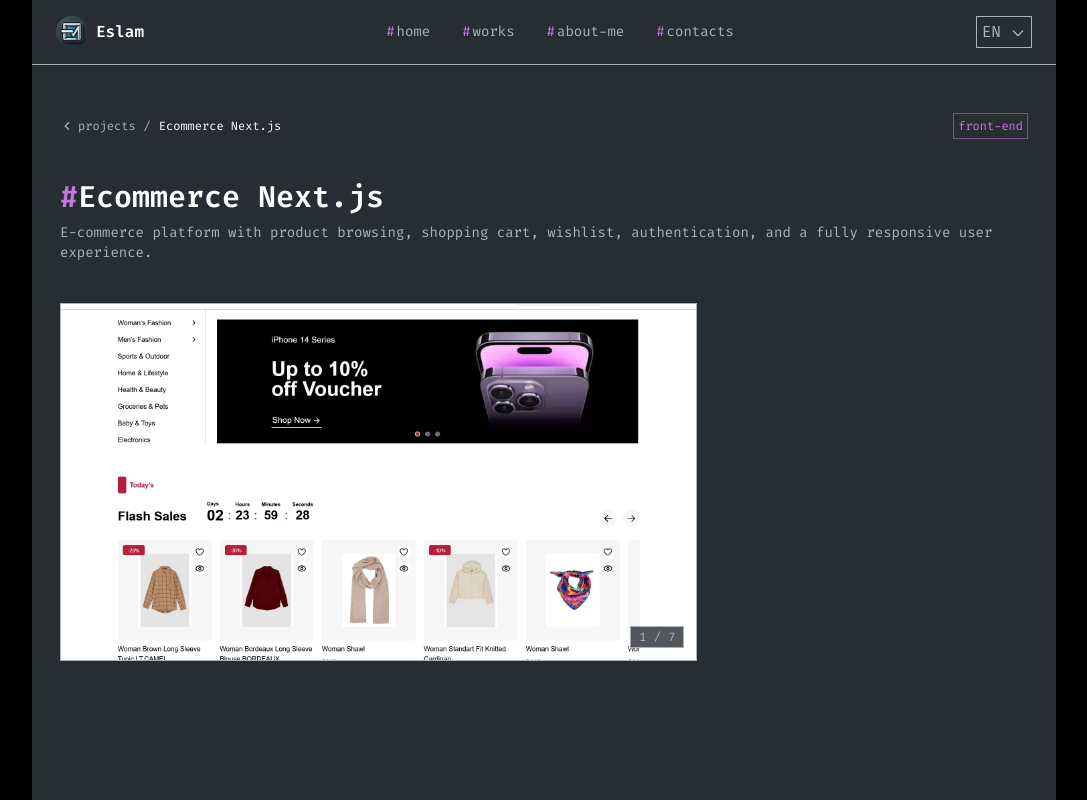
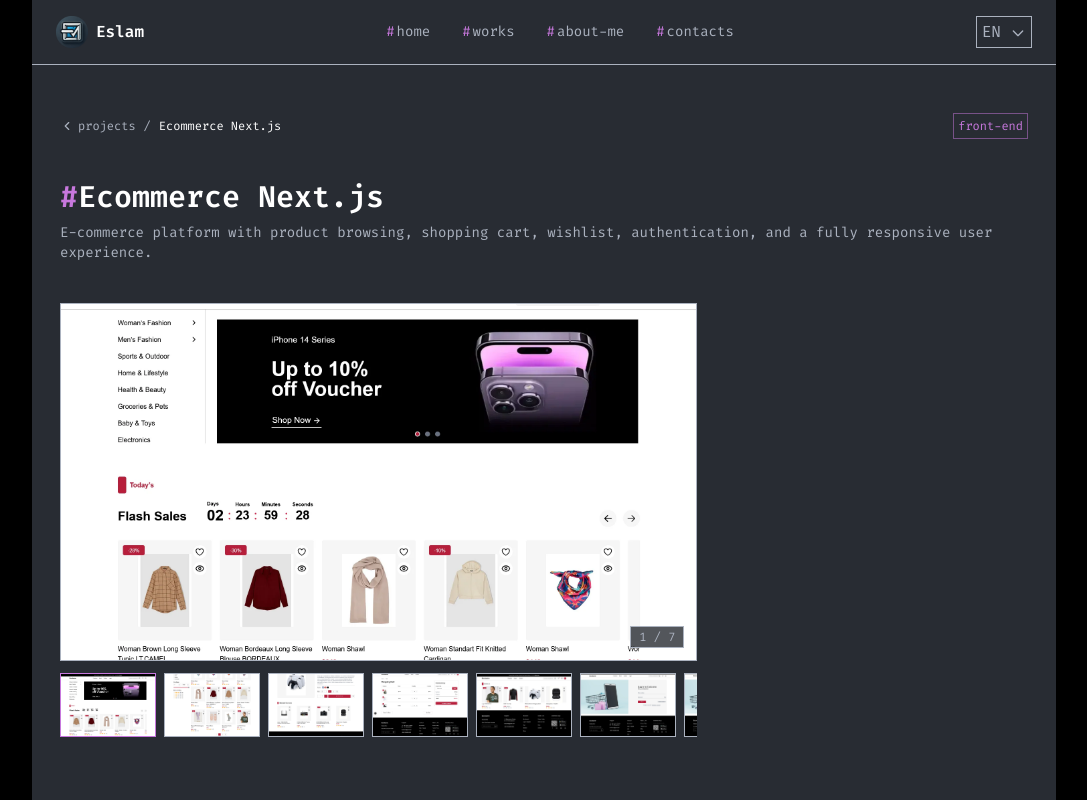
Before and after one commit to Eslam-mg/portfolio, a Next.js app: page /projects/1 in a window 1280 px wide. Shown: the top 800 px of the page, without its empty margins (96-1183 px from the left). Built offline with nearby package versions, Linux system fonts and the light colour scheme.

Commit message:
add Thumbnail images

```diff
--- a/src/app/projects/[id]/ProjectDetailClient.tsx
+++ b/src/app/projects/[id]/ProjectDetailClient.tsx
@@ -78,6 +78,23 @@ export default function ProjectDetailClient({ project }: { project: ProjectType
                             </>
                         )}
                     </div>
+
+                    {/* Thumbnail images */}
+                    <div className="flex items-center gap-2 overflow-x-auto pb-1">
+                        {project.images.map((img, i) => (
+                            <button
+                                key={i}
+                                aria-label={`View screenshot ${i + 1}`}
+                                onClick={() => setActiveImage(i)}
+                                className={`relative shrink-0 w-24 h-16 border transition-colors duration-150 overflow-hidden cursor-pointer ${activeImage === i
+                                    ? 'border-primaryColor'
+                                    : 'border-borderColor hover:border-white/40'
+                                    }`}
+                            >
+                                <Image src={img} alt={`thumbnail ${i + 1}`} fill className="object-cover" sizes="64px" />
+                            </button>
+                        ))}
+                    </div>
                 </div>
             </div>
         </div>
```
